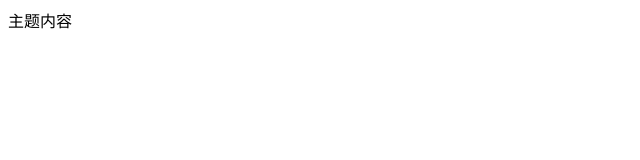
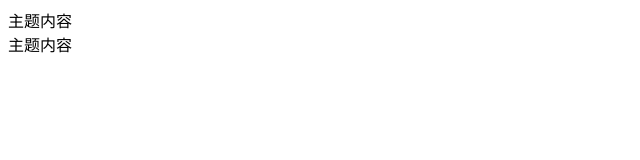
Before and after one commit to shen-wen-wen/https---gitee.com-shen-wen-wen-git-test-warehouse, a plain HTML site: page index.html in a window 1280 px wide. Shown: the full height of the page, 0-640 px from the left. Drawn offline with Linux system fonts and the light colour scheme.

Commit message:
项目经理提交

```diff
--- a/index.html
+++ b/index.html
@@ -11,6 +11,7 @@
 <body>
     <div class="head"></div>
     <div class="main">主题内容</div>
+    <div class="main">主题内容</div>
     <div class="foot"></div>
 </body>
 
```
